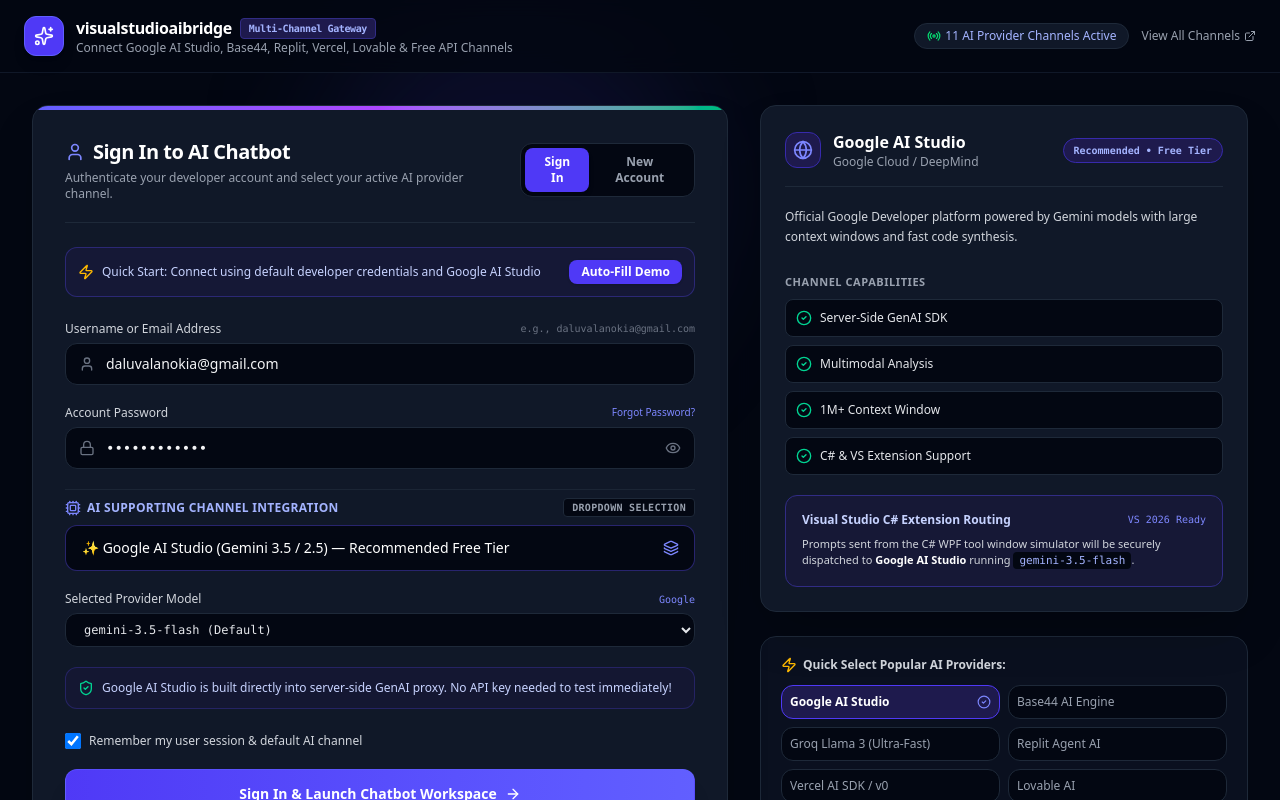
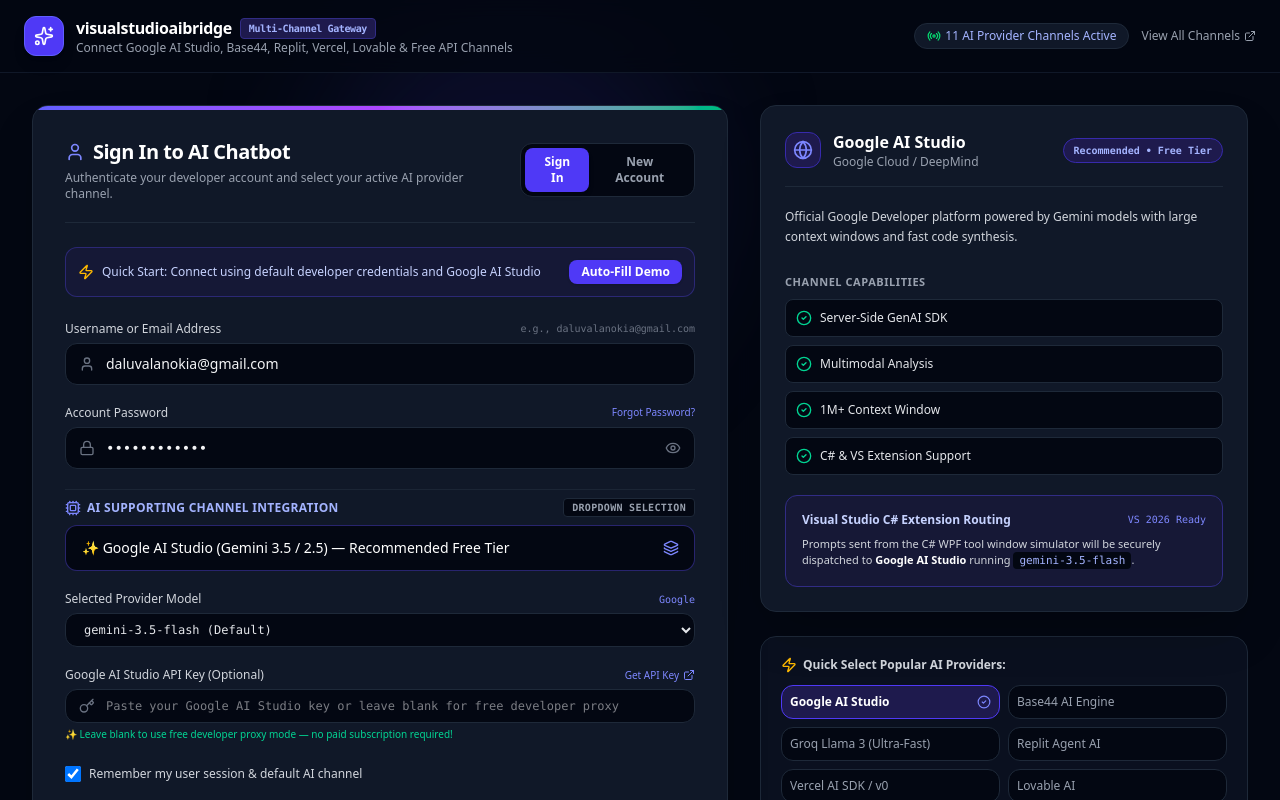
Before and after one commit to daluvalamvc-git/visualstudioaibridge, a React (Vite) app: page / in a window 1280 px wide. Shown: the top 800 px of the page. Built offline with nearby package versions, Linux system fonts and the light colour scheme.

Commit message:
feat(auth): remove mandatory API keys and add Ollama support
Update AI channels to make API keys optional and introduce a custom endpoint field to support local Ollama server integration.

```diff
--- a/src/components/SignInPage.tsx
+++ b/src/components/SignInPage.tsx
@@ -311,37 +311,7 @@
               </div>
 
               {/* Optional Custom API Key or Custom Endpoint Field */}
-              {selectedChannel.requiresApiKey ? (
-                <div>
-                  <label className="block text-xs font-medium text-gray-300 mb-1.5 flex items-center justify-between">
-                    <span>{selectedChannel.name} API Key (Optional)</span>
-                    <a
-                      href={selectedChannel.docUrl}
-                      target="_blank"
-                      rel="noopener noreferrer"
-                      className="text-[10px] text-indigo-400 hover:underline flex items-center space-x-1"
-                    >
-                      <span>Get Free API Key</span>
-                      <ExternalLink className="w-3 h-3" />
-                    </a>
-                  </label>
-                  <div className="relative">
-                    <div className="absolute inset-y-0 left-0 pl-3.5 flex items-center pointer-events-none text-gray-500">
-                      <Key className="w-4 h-4" />
-                    </div>
-                    <input
-                      type="password"
-                      value={apiKey}
-                      onChange={(e) => setApiKey(e.target.value)}
-                      placeholder={`Paste your ${selectedChannel.name} API key or leave blank for default proxy`}
-                      className="w-full bg-gray-950 text-gray-100 border border-gray-800 rounded-xl pl-10 pr-4 py-2 text-xs focus:outline-none focus:border-indigo-500 font-mono"
-                    />
-                  </div>
-                  <p className="text-[10px] text-gray-500 mt-1">
-                    Leave empty to run using standard developer sandbox proxy mode.
-                  </p>
-                </div>
-              ) : selectedChannel.id === "ollama" ? (
+              {selectedChannel.id === "ollama" ? (
                 <div>
                   <label className="block text-xs font-medium text-gray-300 mb-1.5">Local Host Endpoint URL</label>
                   <input
@@ -356,11 +326,34 @@
                   </p>
                 </div>
               ) : (
-                <div className="bg-indigo-950/30 border border-indigo-900/60 rounded-xl p-3 text-xs text-indigo-200 flex items-center space-x-2">
-                  <ShieldCheck className="w-4 h-4 text-emerald-400 shrink-0" />
-                  <span>
-                    Google AI Studio is built directly into server-side GenAI proxy. No API key needed to test immediately!
-                  </span>
+                <div>
+                  <label className="block text-xs font-medium text-gray-300 mb-1.5 flex items-center justify-between">
+                    <span>{selectedChannel.name} API Key (Optional)</span>
+                    <a
+                      href={selectedChannel.docUrl}
+                      target="_blank"
+                      rel="noopener noreferrer"
+                      className="text-[10px] text-indigo-400 hover:underline flex items-center space-x-1"
+                    >
+                      <span>Get API Key</span>
+                      <ExternalLink className="w-3 h-3" />
+                    </a>
+                  </label>
+                  <div className="relative">
+                    <div className="absolute inset-y-0 left-0 pl-3.5 flex items-center pointer-events-none text-gray-500">
+                      <Key className="w-4 h-4" />
+                    </div>
+                    <input
+                      type="password"
+                      value={apiKey}
+                      onChange={(e) => setApiKey(e.target.value)}
+                      placeholder={`Paste your ${selectedChannel.name} key or leave blank for free developer proxy`}
+                      className="w-full bg-gray-950 text-gray-100 border border-gray-800 rounded-xl pl-10 pr-4 py-2 text-xs focus:outline-none focus:border-indigo-500 font-mono"
+                    />
+                  </div>
+                  <p className="text-[10px] text-emerald-400 mt-1">
+                    ✨ Leave blank to use free developer proxy mode — no paid subscription required!
+                  </p>
                 </div>
               )}
 
--- a/src/utils/aiChannels.ts
+++ b/src/utils/aiChannels.ts
@@ -27,9 +27,9 @@
     description: "Full-stack developer AI workspace channel designed for automatic full-app generation and C# / React integrations.",
     badge: "Free Developer Tier",
     badgeColor: "bg-emerald-950 text-emerald-300 border-emerald-800",
-    requiresApiKey: true,
+    requiresApiKey: false,
     docUrl: "https://base44.io",
-    features: ["Instant Code Generation", "Full-Stack Project Sync", "AST Refactoring", "Free API Tier"]
+    features: ["Instant Code Generation", "Full-Stack Project Sync", "AST Refactoring", "Free Developer Proxy"]
   },
   {
     id: "replit",
@@ -42,7 +42,7 @@
     description: "Cloud IDE & Agent integration supporting remote execution, live debugging, and multi-file code editing.",
     badge: "Free Community",
     badgeColor: "bg-amber-950 text-amber-300 border-amber-800",
-    requiresApiKey: true,
+    requiresApiKey: false,
     docUrl: "https://replit.com",
     features: ["Cloud REPL Sandbox", "Multi-language Support", "Auto-debugging", "Real-time Terminal Output"]
   },
@@ -57,7 +57,7 @@
     description: "Vercel's unified AI SDK bridge & v0 generative component engine for high-speed UI and API code generation.",
     badge: "Free Hobby Tier",
     badgeColor: "bg-slate-900 text-gray-200 border-gray-700",
-    requiresApiKey: true,
+    requiresApiKey: false,
     docUrl: "https://vercel.com/ai",
     features: ["Vercel AI SDK Integration", "Edge Proxy Streaming", "React & Component Logic", "Hobby Gateway"]
   },
@@ -72,7 +72,7 @@
     description: "Generative UI and full-stack software development engine tuned for responsive layouts and clean C#/TS code.",
     badge: "Free Creator Tier",
     badgeColor: "bg-rose-950 text-rose-300 border-rose-800",
-    requiresApiKey: true,
+    requiresApiKey: false,
     docUrl: "https://lovable.dev",
     features: ["Visual-to-Code Synthesis", "Clean Component Architecture", "Free Monthly Credits", "IDE Extension Plugin"]
   },
@@ -87,7 +87,7 @@
     description: "Ultra-high speed LPU inference API providing up to 800 tokens/sec. 100% free daily rate limits for developers.",
     badge: "100% Free API • 800 tok/s",
     badgeColor: "bg-orange-950 text-orange-300 border-orange-800",
-    requiresApiKey: true,
+    requiresApiKey: false,
     docUrl: "https://console.groq.com",
     features: ["Instant Response Speed", "Llama 3.3 70B & DeepSeek R1", "OpenAI Compatible API", "1440 Requests / Day Free"]
   },
@@ -102,7 +102,7 @@
     description: "Unified router providing access to dozens of top open-weights models with unlimited free model endpoints.",
     badge: "Dozens of Free Models",
     badgeColor: "bg-cyan-950 text-cyan-300 border-cyan-800",
-    requiresApiKey: true,
+    requiresApiKey: false,
     docUrl: "https://openrouter.ai",
     features: ["DeepSeek R1 Free", "Qwen Coder 32B", "Unified Endpoint", "Zero Rate Limit Fallbacks"]
   },
@@ -117,7 +117,7 @@
     description: "Open community hub powering serverless inference for thousands of fine-tuned open source coding models.",
     badge: "Serverless Free Tier",
     badgeColor: "bg-yellow-950 text-yellow-300 border-yellow-800",
-    requiresApiKey: true,
+    requiresApiKey: false,
     docUrl: "https://huggingface.co",
     features: ["Free Community API Key", "Fine-tuned Code LLMs", "Open Weights Hub", "Custom Model Uploads"]
   },
@@ -132,7 +132,7 @@
     description: "Fast cloud inference platform for open-source AI models with starter developer credits.",
     badge: "Free Starter Credits",
     badgeColor: "bg-purple-950 text-purple-300 border-purple-800",
-    requiresApiKey: true,
+    requiresApiKey: false,
     docUrl: "https://together.ai",
     features: ["Fast Streaming API", "CodeLlama & Mixtral", "Sub-second Latency", "Starter Credits"]
   },
@@ -147,7 +147,7 @@
     description: "Dedicated coding model platform featuring Codestral, specifically optimized for 80+ programming languages including C# and C++.",
     badge: "Codestral Free Tier",
     badgeColor: "bg-red-950 text-red-300 border-red-800",
-    requiresApiKey: true,
+    requiresApiKey: false,
     docUrl: "https://mistral.ai",
     features: ["Codestral 80+ Languages", "Fill-in-the-Middle (FIM)", "Fast Code Completion", "Developer Tier"]
   },
```
